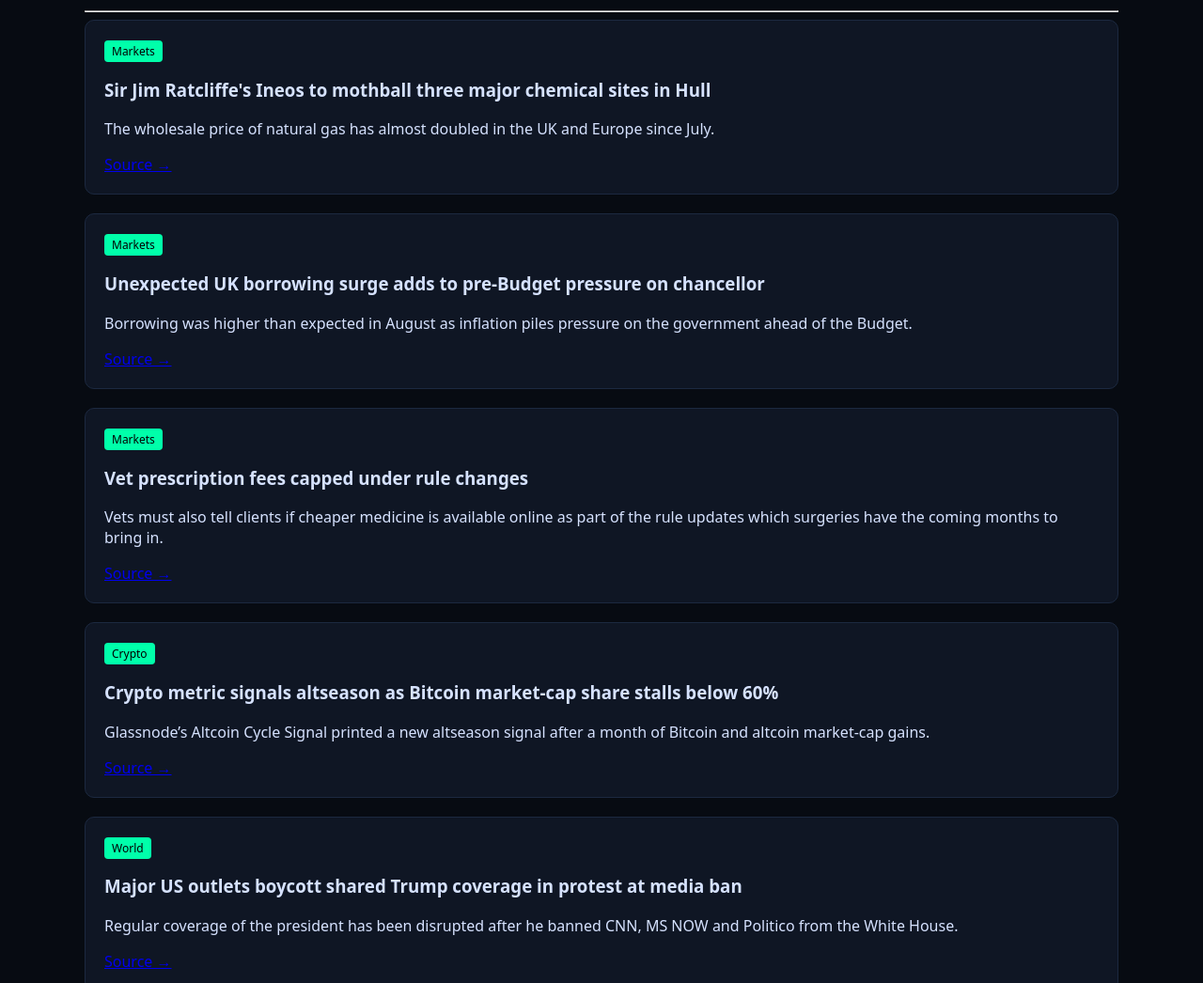
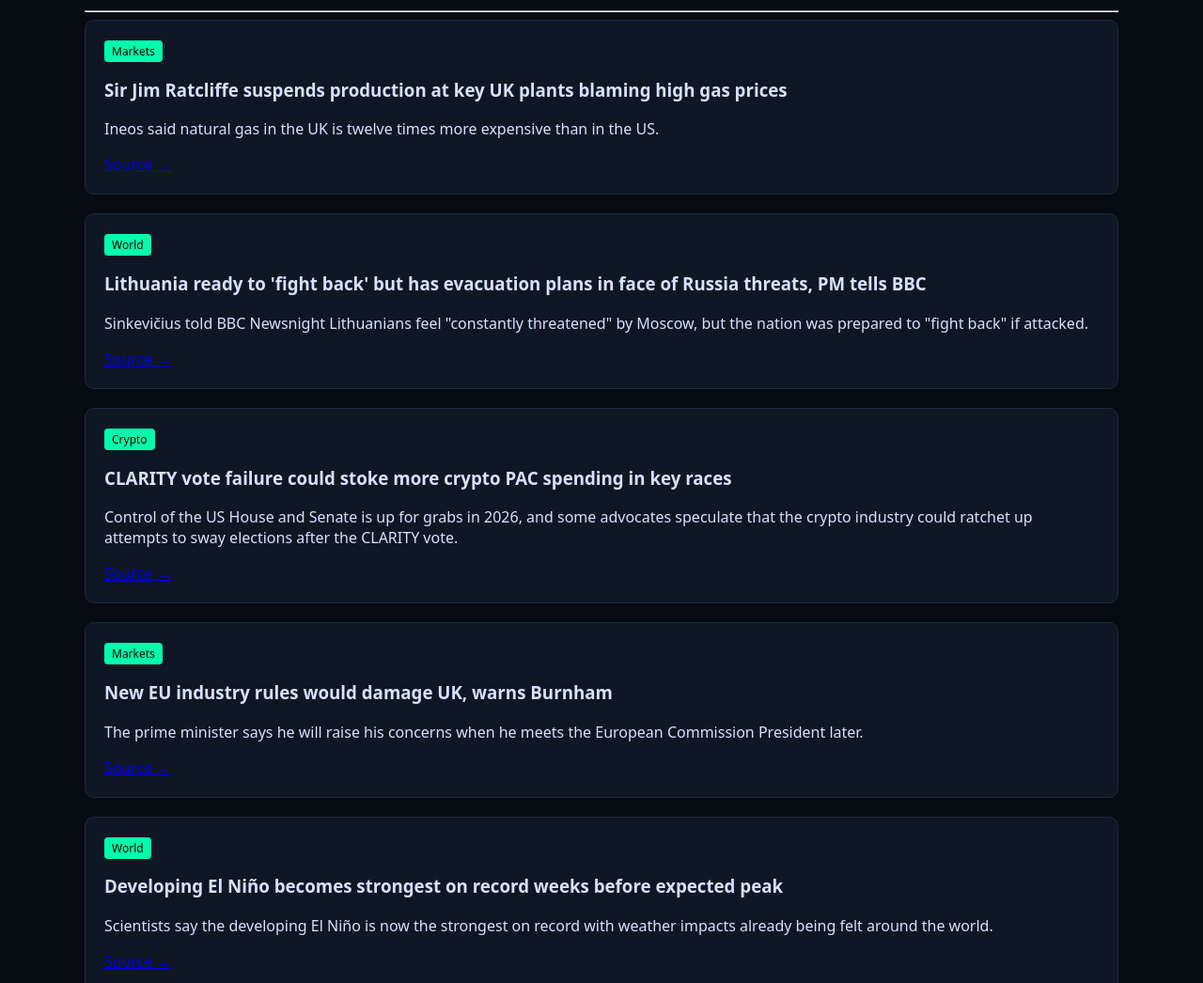
Before and after one commit to svmomin/alien-intelligence-blog, an Eleventy site: page src/posts/2026-09-22-briefing.md in a window 1280 px wide. Shown: the part 200-1246 px from the top of the page at 94% size. Built offline with nearby package versions, Linux system fonts and the light colour scheme; Eleventy itself is replaced by a stand-in of ours; files that its build step writes are made by us from their sources.

Commit message:
Auto alien intelligence post

```diff
--- a/src/posts/2026-09-22-briefing.md
+++ b/src/posts/2026-09-22-briefing.md
@@ -10,35 +10,35 @@ date: "2026-09-22"
 
 <div class="intel-card">
 <span class="intel-category">Markets</span>
-<h3>Sir Jim Ratcliffe's Ineos to mothball three major chemical sites in Hull</h3>
-<p>The wholesale price of natural gas has almost doubled in the UK and Europe since July.</p>
+<h3>Sir Jim Ratcliffe suspends production at key UK plants blaming high gas prices</h3>
+<p>Ineos said natural gas in the UK is twelve times more expensive than in the US.</p>
 <a href="https://www.bbc.co.uk/news/articles/cw305ynd69n6o?at_medium=RSS&at_campaign=rss" target="_blank">Source →</a>
 </div>
 
 <div class="intel-card">
-<span class="intel-category">Markets</span>
-<h3>Unexpected UK borrowing surge adds to pre-Budget pressure on chancellor</h3>
-<p>Borrowing was higher than expected in August as inflation piles pressure on the government ahead of the Budget.</p>
-<a href="https://www.bbc.co.uk/news/articles/c68049m18435o?at_medium=RSS&at_campaign=rss" target="_blank">Source →</a>
+<span class="intel-category">World</span>
+<h3>Lithuania ready to 'fight back' but has evacuation plans in face of Russia threats, PM tells BBC</h3>
+<p>Sinkevičius told BBC Newsnight Lithuanians feel "constantly threatened" by Moscow, but the nation was prepared to "fight back" if attacked.</p>
+<a href="https://www.bbc.co.uk/news/articles/ck5yw8npxzrlo?at_medium=RSS&at_campaign=rss" target="_blank">Source →</a>
+</div>
+
+<div class="intel-card">
+<span class="intel-category">Crypto</span>
+<h3>CLARITY vote failure could stoke more crypto PAC spending in key races</h3>
+<p>Control of the US House and Senate is up for grabs in 2026, and some advocates speculate that the crypto industry could ratchet up attempts to sway elections after the CLARITY vote.</p>
+<a href="https://cointelegraph.com/news/failure-clarity-act-vote-us-lawmakers-2026-midterms?utm_source=rss_feed&utm_medium=rss&utm_campaign=rss_partner_inbound" target="_blank">Source →</a>
 </div>
 
 <div class="intel-card">
 <span class="intel-category">Markets</span>
-<h3>Vet prescription fees capped under rule changes</h3>
-<p>Vets must also tell clients if cheaper medicine is available online as part of the rule updates which surgeries have the coming months to bring in.</p>
-<a href="https://www.bbc.co.uk/news/articles/cqzjz2gx18ggo?at_medium=RSS&at_campaign=rss" target="_blank">Source →</a>
-</div>
-
-<div class="intel-card">
-<span class="intel-category">Crypto</span>
-<h3>Crypto metric signals altseason as Bitcoin market-cap share stalls below 60%</h3>
-<p>Glassnode’s Altcoin Cycle Signal printed a new altseason signal after a month of Bitcoin and altcoin market-cap gains.</p>
-<a href="https://cointelegraph.com/markets/crypto-metric-signals-altseason-as-bitcoin-market-cap-share-stalls-below-60?utm_source=rss_feed&utm_medium=rss&utm_campaign=rss_partner_inbound" target="_blank">Source →</a>
+<h3>New EU industry rules would damage UK, warns Burnham</h3>
+<p>The prime minister says he will raise his concerns when he meets the European Commission President later.</p>
+<a href="https://www.bbc.co.uk/news/articles/cv2dwylkl7weo?at_medium=RSS&at_campaign=rss" target="_blank">Source →</a>
 </div>
 
 <div class="intel-card">
 <span class="intel-category">World</span>
-<h3>Major US outlets boycott shared Trump coverage in protest at media ban</h3>
-<p>Regular coverage of the president has been disrupted after he banned CNN, MS NOW and Politico from the White House.</p>
-<a href="https://www.bbc.co.uk/news/articles/cje3rezd92y3o?at_medium=RSS&at_campaign=rss" target="_blank">Source →</a>
+<h3>Developing El Niño becomes strongest on record weeks before expected peak</h3>
+<p>Scientists say the developing El Niño is now the strongest on record with weather impacts already being felt around the world.</p>
+<a href="https://www.bbc.co.uk/weather/articles/cmvgy4nv9d62o?at_medium=RSS&at_campaign=rss" target="_blank">Source →</a>
 </div>
```
